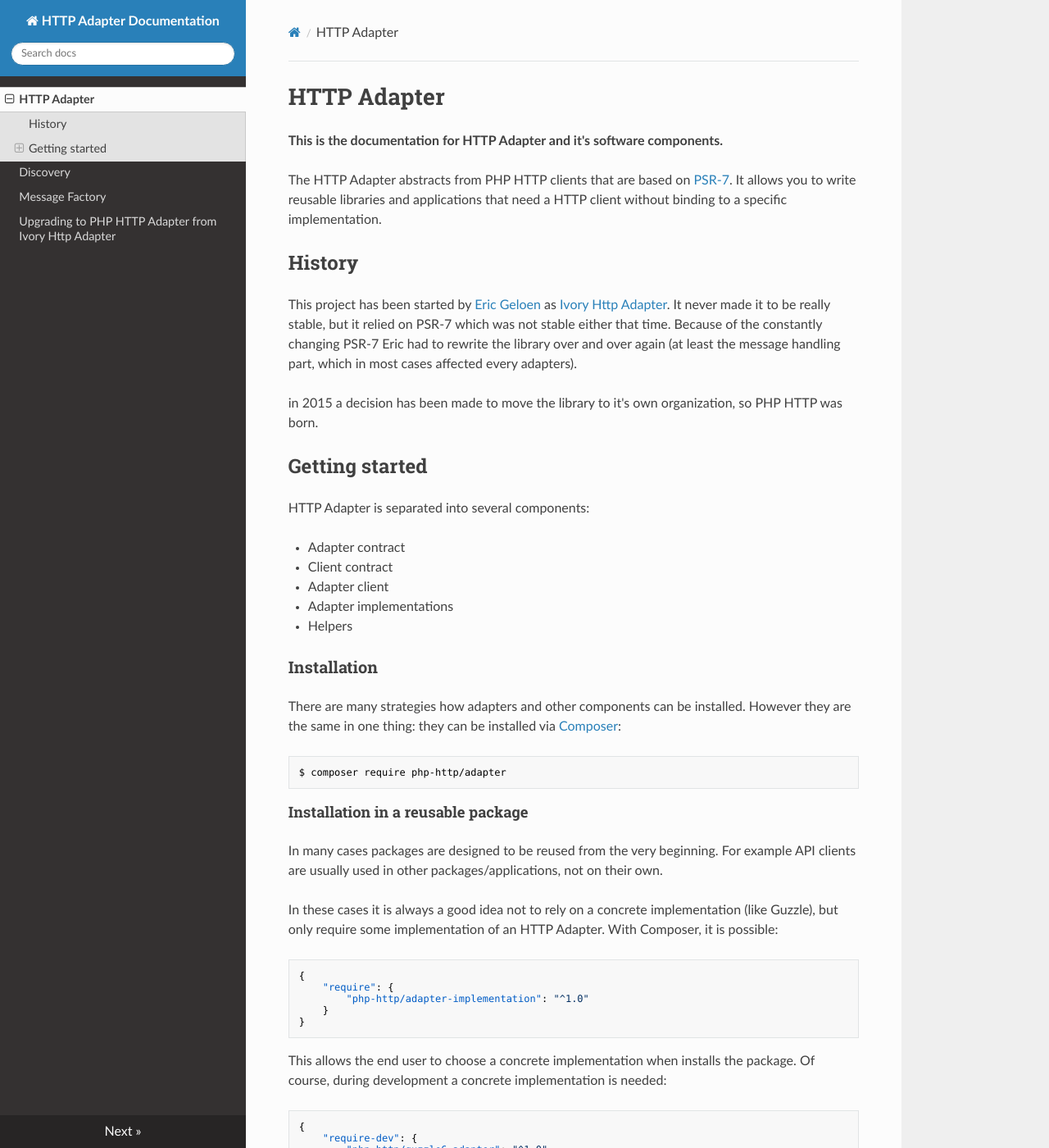
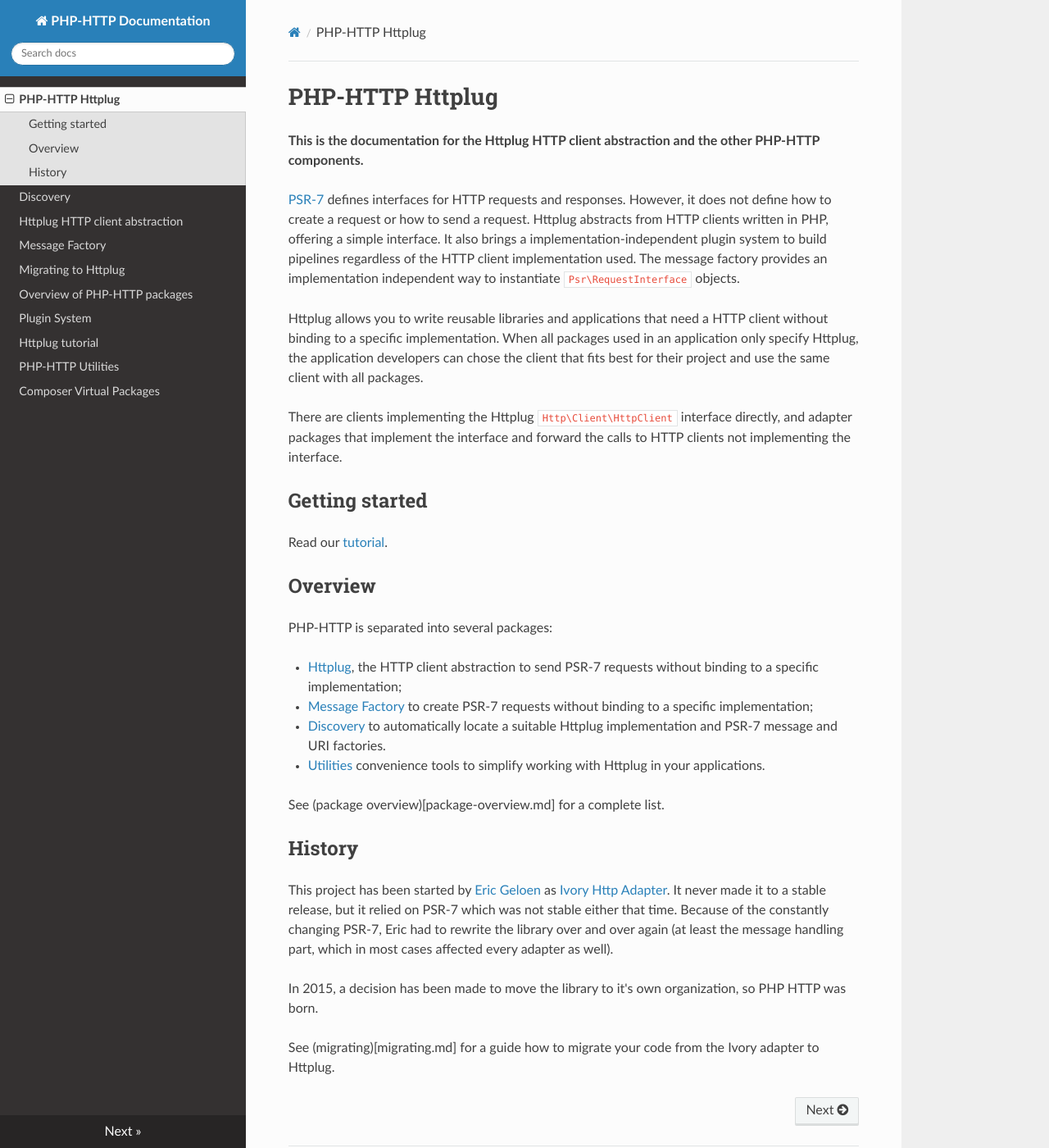
Before and after one commit to php-http/documentation, an MkDocs documentation site: the page built from docs/index.md, in a window 1280 px wide and 1400 px high. Shown: the whole window at 82% size. Built offline with MkDocs 1.6.1, drawn with Linux system fonts in a browser that asks for light colours; nearby versions of some CDN libraries; some of the changed text lies outside the part shown.

Commit message:
reorganizing the documentation

````diff
--- a/README.md
+++ b/README.md
@@ -1,8 +1,8 @@
-# HTTP Adapter Documentation
+# PHP-HTTP Documentation
 
 [![Software License](https://img.shields.io/badge/license-MIT-brightgreen.svg?style=flat-square)](LICENSE)
 
 
-**This is the documentation repository of the HTTP Adapter software components**
+**This is the documentation repository of the PHP-HTTP software components**
 
 Browse the documentation on [Read the Docs](http://php-http.readthedocs.org/).
--- /dev/null
+++ b/docs/httplug.md
@@ -0,0 +1,53 @@
+# Httplug HTTP client abstraction
+
+Httplug is an abstraction for HTTP clients. There are two main use cases:
+
+1. Usage in a project
+2. Usage in a reusable package
+
+In both cases, the client provides a `sendRequest` method to send a PSR-7 `RequestInterface` and returns a PSR-7 `ResponseInterface` or throws an exception that implements `Http\Client\Exception`.
+
+See the (tutorial)[tutorial.md] for a concrete example.
+
+
+## Httplug implementations
+
+Httplug implementations typically are either HTTP clients of their own, or they are adapters wrapping existing clients like Guzzle 6. In the latter case, they will depend on the required client implementation, so you only need to require the adapter and not the actual client.
+
+See (packagist)[https://packagist.org/providers/php-http/client-implementation] for the full list of implementations.
+
+Note: Until Httplug 1.0 becomes stable, we will focus on the Guzzle6 adapter.
+
+## Usage in a project
+
+When writing an application, you should require a concrete client implementation. The client will in turn depend on `php-http/httplug`.
+
+A few things should be taken into consideration before choosing an adapter:
+
+- It is possible that some other dependency already has an HTTP Client requirement like Guzzle 6. It can be confusing to have more than one HTTP Client installed, so always check your other requirements and choose an adapter based on that.
+
+
+## Installation in a reusable package
+
+In many cases, packages are designed to be reused from the very beginning. For example, API clients are usually used in other packages/applications, not on their own.
+
+In these cases, they should **not rely on a concrete implementation** (like Guzzle 6), but only require any implementation of Httplug. Httplug uses the concept of virtual packages. Instead of depending on only the interfaces, which would be missing an implementation, or depending on one concrete implementation, you should depend on the virtual package `php-http/client-implementation`. There is no package with that name, but all clients and adapters implementing Httplug declare that they provide this virtual package.
+
+You need to edit the `composer.json` of your package to add the virtual package. For development (installing the package standalone, running tests), add a concrete implementation in the `require-dev` section to make the project installable:
+
+``` json
+...
+"require": {
+    "php-http/client-implementation": "^1.0"
+},
+"require-dev": {
+    "php-http/guzzle6-adapter": "^1.0"
+},
+...
+```
+
+For extra convenience, you can use the (Discovery)[discovery.md] system to free the user of your package from having to instantiate the client. You should however always accept injecting the client instance to allow the user to configure the client as needed.
+
+Users of your package will have to select a concrete adapter in their project to make your package installable. Best point them to the (virtual package)[virtual-package.md] howto page.
+
+To be able to send requests, you should not depend on a specific PSR-7 implementation, but use the (message factory)[message-factory.md] system.
--- a/docs/index.md
+++ b/docs/index.md
@@ -1,87 +1,35 @@
-# HTTP Adapter
+# PHP-HTTP Httplug
 
-**This is the documentation for HTTP Adapter and it's software components.**
+**This is the documentation for the Httplug HTTP client abstraction and the other PHP-HTTP components.**
 
-The HTTP Adapter abstracts from PHP HTTP clients that are based on [PSR-7](http://www.php-fig.org/psr/psr-7/).
-It allows you to write reusable libraries and applications that need a HTTP client without binding to a specific implementation.
+[PSR-7](http://www.php-fig.org/psr/psr-7/) defines interfaces for HTTP requests and responses. However, it does not define how to create a request or how to send a request. Httplug abstracts from HTTP clients written in PHP, offering a simple interface. It also brings a implementation-independent plugin system to build pipelines regardless of the HTTP client implementation used. The message factory provides an implementation independent way to instantiate `Psr\RequestInterface` objects.
 
-## History
+Httplug allows you to write reusable libraries and applications that need a HTTP client without binding to a specific implementation. When all packages used in an application only specify Httplug, the application developers can chose the client that fits best for their project and use the same client with all packages.
 
-This project has been started by [Eric Geloen](https://github.com/egeloen) as [Ivory Http Adapter](https://github.com/egeloen/ivory-http-adapter). It never made it to be really stable, but it relied on PSR-7 which was not stable either that time. Because of the constantly changing PSR-7 Eric had to rewrite the library over and over again (at least the message handling part, which in most cases affected every adapters).
-
-in 2015 a decision has been made to move the library to it's own organization, so PHP HTTP was born.
+There are clients implementing the Httplug `Http\Client\HttpClient` interface directly, and adapter packages that implement the interface and forward the calls to HTTP clients not implementing the interface.
 
 
 ## Getting started
 
-HTTP Adapter is separated into several components:
-
-- Adapter contract
-- Client contract
-- Adapter client
-- Adapter implementations
-- Helpers
+Read our [tutorial](tutorial.md).
 
 
-### Installation
+## Overview
 
-There are many strategies how adapters and other components can be installed. However they are the same in one thing: they can be installed via [Composer](http://getcomposer.org/):
+PHP-HTTP is separated into several packages:
 
-``` bash
-$ composer require php-http/adapter
-```
+- [Httplug](httplug.md), the HTTP client abstraction to send PSR-7 requests without binding to a specific implementation;
+- [Message Factory](message-factory.md) to create PSR-7 requests without binding to a specific implementation;
+- [Discovery](discovery.md) to automatically locate a suitable Httplug implementation and PSR-7 message and URI factories.
+- [Utilities](utils.md) convenience tools to simplify working with Httplug in your applications.
+
+See (package overview)[package-overview.md] for a complete list.
 
 
-#### Installation in a reusable package
+## History
 
-In many cases packages are designed to be reused from the very beginning. For example API clients are usually used in other packages/applications, not on their own.
+This project has been started by [Eric Geloen](https://github.com/egeloen) as [Ivory Http Adapter](https://github.com/egeloen/ivory-http-adapter). It never made it to a stable release, but it relied on PSR-7 which was not stable either that time. Because of the constantly changing PSR-7, Eric had to rewrite the library over and over again (at least the message handling part, which in most cases affected every adapter as well).
 
-In these cases it is always a good idea not to rely on a concrete implementation (like Guzzle), but only require some implementation of an HTTP Adapter. With Composer, it is possible:
+In 2015, a decision has been made to move the library to it's own organization, so PHP HTTP was born.
 
-``` json
-{
-    "require": {
-        "php-http/adapter-implementation": "^1.0"
-    }
-}
-```
-
-This allows the end user to choose a concrete implementation when installs the package. Of course, during development a concrete implementation is needed:
-
-
-``` json
-{
-    "require-dev": {
-        "php-http/guzzle6-adapter": "^1.0"
-    }
-}
-```
-
-
-Another good practice if the package works out-of-the-box, no or only minimal configuration is needed. While not requiring a concrete implementation is great, it also means that the end user would have to always inject the installed adapter (which is the right, but not a convenient solution). To solve this, there is a discovery components which finds and resolves other installed components:
-
-``` json
-{
-    "require": {
-        "php-http/discovery": "^1.0"
-    }
-}
-```
-
-Read more about it in the [Discovery](discovery.md) part.
-
-
-#### Installation in an end user package
-
-When installing in an application or a non-reusable package, requiring the virtual package doesn't really make sense. However there are a few things which should be taken into consideration before choosing an adapter:
-
-- It is possible that some other package already has an HTTP Client requirement. It can be confusing to have more than one HTTP Client installed, so always check your other requirements and choose an adapter based on that.
-- Some adapters support parallel requests, some only emulate them. If parallel requests are needed, use one which supports it.
-
-Installing an implementation is easy:
-
-``` bash
-$ composer require php-http/*-adapter
-```
-
-_Replace * with any supported adapter name_
+See (migrating)[migrating.md] for a guide how to migrate your code from the Ivory adapter to Httplug.
--- a/docs/message-factory.md
+++ b/docs/message-factory.md
@@ -5,7 +5,9 @@
 
 ## Rationale
 
-The FIG was pretty straightforward by NOT putting any construction logic into PSR-7. However there is a need for that. This does not try to be the "de facto" way to do message construction, but tries to provide an easy way to construct messages by following already existing patterns. (For example: `MessageFactory` accepts parameters in the order they appear in a request/response: method, uri, protocol version, headers, body (in case of a request)).
+While it should be possible to use every PSR-7 aware HTTP client with any RequestInterface implementation, creating the request objects will still tie an application to a specific implementation. In the case of reusable libraries, an application could end up installing several request implementations. The factories abstract away from this.
+
+The FIG was pretty straightforward by NOT putting any construction logic into PSR-7. The `MessageFactory` aims to provide an easy way to construct messages by following already existing patterns. (For example: `MessageFactory` accepts parameters in the order they appear in a request/response: method, uri, protocol version, headers, body (in case of a request)).
 
 
 ## Usage
@@ -20,8 +22,9 @@ This package provides interfaces for PSR-7 factories including:
 - `ClientContextFactory` (Combines `MessageFactory`, `StreamFactory` and `UriFactory`)
 
 
-A virtual package ([php-http/message-factory-implementation](https://packagist.org/providers/php-http/message-factory-implementation)) MAY be introduced which MUST be versioned together with this package.
+A [virtual package](virtual-package.md) ([php-http/message-factory-implementation](https://packagist.org/providers/php-http/message-factory-implementation)) MAY be introduced which MUST be versioned together with this package.
 
+The adapter repositories provide wrapper classes for those factories to implement the `Http\Message\MessageFactory` interface.
 
 ### General usage
 
--- /dev/null
+++ b/docs/migrating.md
@@ -0,0 +1,21 @@
+# Migrating to Httplug
+
+If you currently use a concrete HTTP client implementation or the Ivory Http Adapter, migrating to Httplug should not be very hard.
+
+
+## Migrating from Ivory Http Adapter
+
+The monolithic ivory package has been separated into several smaller, more specific packages. For a list of the packages, see the (package overview)[package-overview.md]
+
+Instead of `Ivory\HttpAdapter\PsrHttpAdapter`, use `Http\Client\HttpClient`. The HttpClient simply has a method to send requests.
+
+If you used the `Ivory\HttpAdapter\HttpAdapter`, have a look at the [Utilities](utils.md) and use the `Http\Client\Utils\HttpMethodsClient` which wraps any HttpClient and provides the convenience methods to send requests without creating RequestInterface instances.
+
+
+## Migrating from Guzzle
+
+Replace usage of `GuzzleHttp\ClientInterface` with `Http\Client\HttpClient`. The `send` method is called `sendRequest`. Instead of the `$options` argument, configure the client appropriately during set up. If you need different settings, create different instances of the client. You can use [plugins](plugins.md) to further tune your client.
+
+If you used the `request` method, have a look at the [Utilities](utils.md) and use the `Http\Client\Utils\HttpMethodsClient` which wraps any HttpClient and provides the convenience methods to send requests without creating RequestInterface instances.
+
+Asynchronous request support will land in Httplug soon.
--- /dev/null
+++ b/docs/package-overview.md
@@ -0,0 +1,48 @@
+# Overview of PHP-HTTP packages
+
+All packages are installed via [Composer](http://getcomposer.org/).
+
+
+## httplug
+
+**Interfaces for HTTP Client**
+
+- Namespace: `Http\Client`
+- Repository: https://github.com/php-http/httplug
+- Documentation: (Httplug)[httplug.md]
+
+
+## message-factory
+
+**Abstraction to create PSR-7 requests without binding to a specific implementation**
+
+- Namespace: `Http\Message`
+- Repository: https://github.com/php-http/message-factory
+- Documentation: [Message Factory](message-factory.md)
+
+
+## *-client, *-adapter
+
+**Each client implementation is separated into its own package. This allows for clean requirement specification.**
+
+- Implementations: https://packagist.org/providers/php-http/client-implementation
+
+The clients are either full HTTP clients or adapters to wrap the Httplug Client interface around existing HTTP clients that do not implement the interface.
+
+
+## discovery
+
+**Discovery service to find installed resources (httplug implementation, message factory)**
+
+- Namespace: `Http\Discovery`
+- Repository: https://github.com/php-http/discovery
+- Documentation: (Discovery)[discovery.md]
+
+
+## utils
+
+**Utility classes for HTTP consumers**
+
+- Namespace: `Http\Utils`
+- Repository: https://github.com/php-http/utils
+- Documentation: (Utils)[utils.md]
--- /dev/null
+++ b/docs/plugins.md
@@ -0,0 +1,5 @@
+# Plugin System
+
+The plugin system will allow to manipulate requests and responses inside a `HttpClient`.
+
+TODO: finalize system and document.
--- /dev/null
+++ b/docs/tutorial.md
@@ -0,0 +1,46 @@
+# Httplug tutorial
+
+This tutorial should give you an idea how to use Httplug in your project. Httplug has two main use cases:
+
+1. Usage in your project;
+2. Usage in a reusable package.
+
+This tutorial will start with the first use case and then explain the special considerations to take into account when building a reusable package.
+
+We use (composer)[https://getcomposer.org] for dependency management. Install it if you don't have it yet.
+
+## Setting up the project
+
+``` bash
+mkdir httplug-tutorial
+cd httplug-tutorial
+composer init
+# specify your information as you want. say no to defining the dependencies interactively
+composer require php-http/guzzle6-adapter
+```
+
+The last command will install Guzzle as well as the Guzzle Httplug adapter and the required interface repositories. We are now ready to start coding.
+
+## Writing some simple code
+
+Create a file `demo.php` in the root folder and write the following code:
+
+``` php
+<?php
+require('vendor/autoload.php');
+
+TODO: create client instance with discovery and do some requests
+```
+
+## Handling errors
+
+TODO: explain how to handle exceptions, distinction between network exception and HttpException.
+
+## Doing parallel requests
+
+TODO explain sendRequests and how to work with BatchResult and BatchException
+
+
+## Writing a reusable package
+
+TODO: explain the virtual package
--- a/docs/upgrading.md
+++ /dev/null
@@ -1,74 +0,0 @@
-# Upgrading to PHP HTTP Adapter from Ivory Http Adapter
-
-There are some major changes between the two library. This guide will help you upgrading your code.
-
-
-## New vendor
-
-The new organization name is **PHP HTTP**. This suggests that while our main product is the HTTP Adapter project, we are not limited to it. We plan to collect any kind of HTTP related packages written in PHP.
-
-Our composer vendor name is `php-http`, our vendor namespace is `Http`.
-
-
-## Package separation
-
-One of the biggest changes changes is the package separation. One big package is separated ito several smaller one.
-
-These packages are:
-
-### adapter
-
-**Interfaces for HTTP Adapters**
-
-Namespace: `Http\Adapter`
-Repository: https://github.com/php-http/adapter
-
-
-### *-adapter
-
-**Each adapter is separated into its own package. This allows to make requirements to the underlying HTTP Client libraries.**
-
-Namespace: `Http\Adapter`
-Repository: https://github.com/php-http/*-adapter
-
-
-### client
-
-**Interfaces for HTTP Clients**
-
-Namespace: `Http\Client`
-Repository: https://github.com/php-http/client
-
-
-### helper
-
-**Helper classes for HTTP content**
-
-Namespace: `Http\Helper`
-Repository: https://github.com/php-http/helper
-
-
-### discovery
-
-**Discovery service to find installed resources (like adapters)**
-
-Namespace: `Http\Discovery`
-Repository: https://github.com/php-http/discovery
-Documentation: http://php-http.readthedocs.org/en/latest/discovery/
-
-
-## Removed HTTP methods from adapter
-
-In the Ivory package there are two interfaces:
-
-- Ivory\HttpAdapter\PsrHttpAdapter
-- Ivory\HttpAdapter\HttpAdapter
-
-These has been transformed into:
-
-- Http\Adapter\HttpAdapter
-- Http\Client\HttpClient
-
-Every adapter in the Ivory package implemented both interfaces. In the new packages only the PSR-7 request acceptor methods are implelented (which can be found in `Http\Adapter\HttpAdapter`).
-
-To preserve some functionality, we created a special adapter called `adapter-client`. This adapter implements both interfaces and accepts an instance of `Http\Adapter\HttpAdapter`.
--- /dev/null
+++ b/docs/utils.md
@@ -0,0 +1,25 @@
+# PHP-HTTP Utilities
+
+The utilities package provides some useful tools for working with HTTP. Include them in your project with composer:
+
+``` bash
+composer require "php-http/utils" "^1.0"
+```
+
+## HttpMethodsClient
+
+This client wraps the HttpClient and provides convenience methods for common HTTP requests like `GET` and `POST`. To be able to do that, it also wraps a message factory.
+
+``` php
+use Http\Discovery\HttpClientDiscovery;
+use Http\Discovery\MessageFactoryDiscovery
+
+$client = new HttpMethodsClient(
+    HttpClientDiscovery::find(),
+    MessageFactoryDiscovery::find()
+);
+
+$foo = $client->get('http://example.com/foo');
+$bar = $client->get('http://example.com/bar', ['accept-encoding' => 'application/json']);
+$post = $client->post('http://example.com/update', [], 'My post body');
+```
--- /dev/null
+++ b/docs/virtual-package.md
@@ -0,0 +1,33 @@
+# Composer Virtual Packages
+
+Virtual packages are a way to specify the dependency on an implementation of an interface-only repository without forcing a specific implementation. For Httplug, the virtual package is called `php-http/client-implementation`.
+
+There is no project registered with that name. However, all client implementations including client adapters for Httplug use the `provide` section to tell composer that they do provide the client-implementation.
+
+
+# Using a Reusable Library
+
+Reusable libraries do not depend on a concrete implementation but only on the virtual package `php-http/client-implementation`. This is to avoid hard coupling and allows the user of the library to choose the implementation. You can think of this as an "interface" or "contract" for packages.
+
+When *using a reusable library* in an application, one must `require` a concrete implementation. Make sure the `require` section includes a [package that provides php-http/client-implementation](https://packagist.org/providers/php-http/client-implementation). Failing to do that will lead to composer reporting this error:
+
+``` bash
+$ composer update
+Loading composer repositories with package information
+Updating dependencies (including require-dev)
+Your requirements could not be resolved to an installable set of packages.
+
+  Problem 1
+    - The requested package php-http/client-implementation could not be found in any version, there may be a typo in the package name.
+```
+
+Doing something like the following will make this problem go away:
+
+``` bash
+$ composer require php-http/guzzle6-adapter
+```
+
+
+# Building a Reusable Library
+
+When *writing a reusable library*, the `require` section should only mention `php-http/client-implementation`, while the `require-dev` section needs to specify a concrete implementation in most cases, in order for the package to be installable on its own for development and testing.
--- a/mkdocs.yml
+++ b/mkdocs.yml
@@ -1,4 +1,4 @@
-site_name: HTTP Adapter Documentation
+site_name: PHP-HTTP Documentation
 theme: readthedocs
 extra_css:
   - css/extra.css
````
Also changed, not shown: docs/discovery.md (+14 -30 lines).
